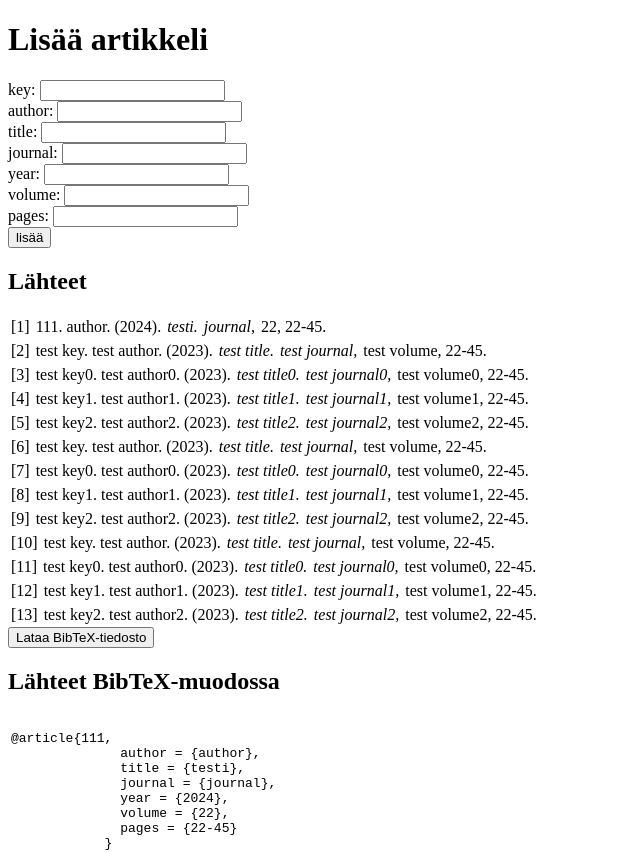
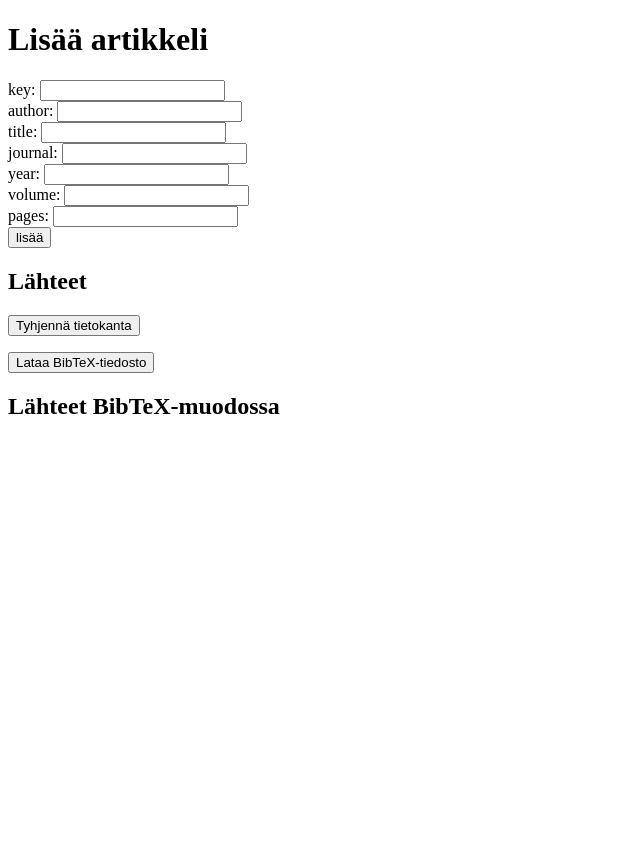
Before and after one commit to emiliarantonen/miniprojekti, a React (Vite) app: page / in a window 1280 px wide. Shown: the top 852 px of the page, without its empty margins (0-640 px from the left). After the commit the page ends 800 px from the top, so only its background shows below. Built offline with nearby package versions, Linux system fonts and the light colour scheme; data requests are answered from the project's data file.

Commit message:
Button tietokannan tyhjentämistä varten

```diff
--- a/db.json
+++ b/db.json
@@ -1,134 +1,3 @@
 {
-  "artikkelit": [
-    {
-      "id": "857b",
-      "articleKey": "111",
-      "author": "author",
-      "title": "testi",
-      "journal": "journal",
-      "year": "2024",
-      "volume": "22",
-      "pages": "22-45"
-    },
-    {
-      "id": "3e81",
-      "articleKey": "test key",
-      "author": "test author",
-      "title": "test title",
-      "journal": "test journal",
-      "year": "2023",
-      "volume": "test volume",
-      "pages": "22-45"
-    },
-    {
-      "id": "28e5",
-      "articleKey": "test key0",
-      "author": "test author0",
-      "title": "test title0",
-      "journal": "test journal0",
-      "year": "2023",
-      "volume": "test volume0",
-      "pages": "22-45"
-    },
-    {
-      "id": "75e3",
-      "articleKey": "test key1",
-      "author": "test author1",
-      "title": "test title1",
-      "journal": "test journal1",
-      "year": "2023",
-      "volume": "test volume1",
-      "pages": "22-45"
-    },
-    {
-      "id": "46f9",
-      "articleKey": "test key2",
-      "author": "test author2",
-      "title": "test title2",
-      "journal": "test journal2",
-      "year": "2023",
-      "volume": "test volume2",
-      "pages": "22-45"
-    },
-    {
-      "id": "dd52",
-      "articleKey": "test key",
-      "author": "test author",
-      "title": "test title",
-      "journal": "test journal",
-      "year": "2023",
-      "volume": "test volume",
-      "pages": "22-45"
-    },
-    {
-      "id": "106b",
-      "articleKey": "test key0",
-      "author": "test author0",
-      "title": "test title0",
-      "journal": "test journal0",
-      "year": "2023",
-      "volume": "test volume0",
-      "pages": "22-45"
-    },
-    {
-      "id": "255c",
-      "articleKey": "test key1",
-      "author": "test author1",
-      "title": "test title1",
-      "journal": "test journal1",
-      "year": "2023",
-      "volume": "test volume1",
-      "pages": "22-45"
-    },
-    {
-      "id": "b415",
-      "articleKey": "test key2",
-      "author": "test author2",
-      "title": "test title2",
-      "journal": "test journal2",
-      "year": "2023",
-      "volume": "test volume2",
-      "pages": "22-45"
-    },
-    {
-      "id": "4d7e",
-      "articleKey": "test key",
-      "author": "test author",
-      "title": "test title",
-      "journal": "test journal",
-      "year": "2023",
-      "volume": "test volume",
-      "pages": "22-45"
-    },
-    {
-      "id": "d370",
-      "articleKey": "test key0",
-      "author": "test author0",
-      "title": "test title0",
-      "journal": "test journal0",
-      "year": "2023",
-      "volume": "test volume0",
-      "pages": "22-45"
-    },
-    {
-      "id": "12d6",
-      "articleKey": "test key1",
-      "author": "test author1",
-      "title": "test title1",
-      "journal": "test journal1",
-      "year": "2023",
-      "volume": "test volume1",
-      "pages": "22-45"
-    },
-    {
-      "id": "8593",
-      "articleKey": "test key2",
-      "author": "test author2",
-      "title": "test title2",
-      "journal": "test journal2",
-      "year": "2023",
-      "volume": "test volume2",
-      "pages": "22-45"
-    }
-  ]
+  "artikkelit": []
 }
--- a/src/App.jsx
+++ b/src/App.jsx
@@ -6,6 +6,7 @@ import './App.css'
 
 function App() {
   const [artikkelit, setArtikkelit] = useState([])
+  const [message, setMessage] = useState('');
 
   useEffect(() => {
     console.log('effect')
@@ -55,11 +56,32 @@ function App() {
     saveAs(blob, fileName);
   }
 
+  //Tarvittaessa tietokannan tyhennystä varten
+
+  const clearDatabase = async () => {
+    try {
+      const response = await axios.get('http://localhost:3001/artikkelit');
+      const articles = response.data;
+      // Käydään läpi jokainen id ja lähetetään DELETE-pyyntö
+      for (const article of articles) {
+        await axios.delete(`http://localhost:3001/artikkelit/${article.id}`);
+        console.log(`Artikkeli ID: ${article.id} poistettu`);
+      }
+      // Päivitä näkymä
+      window.location.reload();
+    } catch (error) {
+      console.error('Virhe:', error);
+    }
+  };
+
   return (
     <>
         <h1>Lisää artikkeli</h1>
         <Lisaa createArtikkeli={lisaaArtikkeli} />
         <h2>Lähteet</h2>
+        {/* tietokannan tyhennys */}
+        <button onClick={clearDatabase}>Tyhjennä tietokanta</button>
+        <p>{message}</p>
       {artikkelit.map((artikkeli, indeksi) => (
         <div key={indeksi} className="artikkelituloste">
           <p>[{indeksi + 1}]</p>
@@ -77,7 +99,6 @@ function App() {
           <p><pre>{generateBibTeX(artikkeli)}</pre></p>
         </div>
       ))}
-
     </>
   )
 }
```
